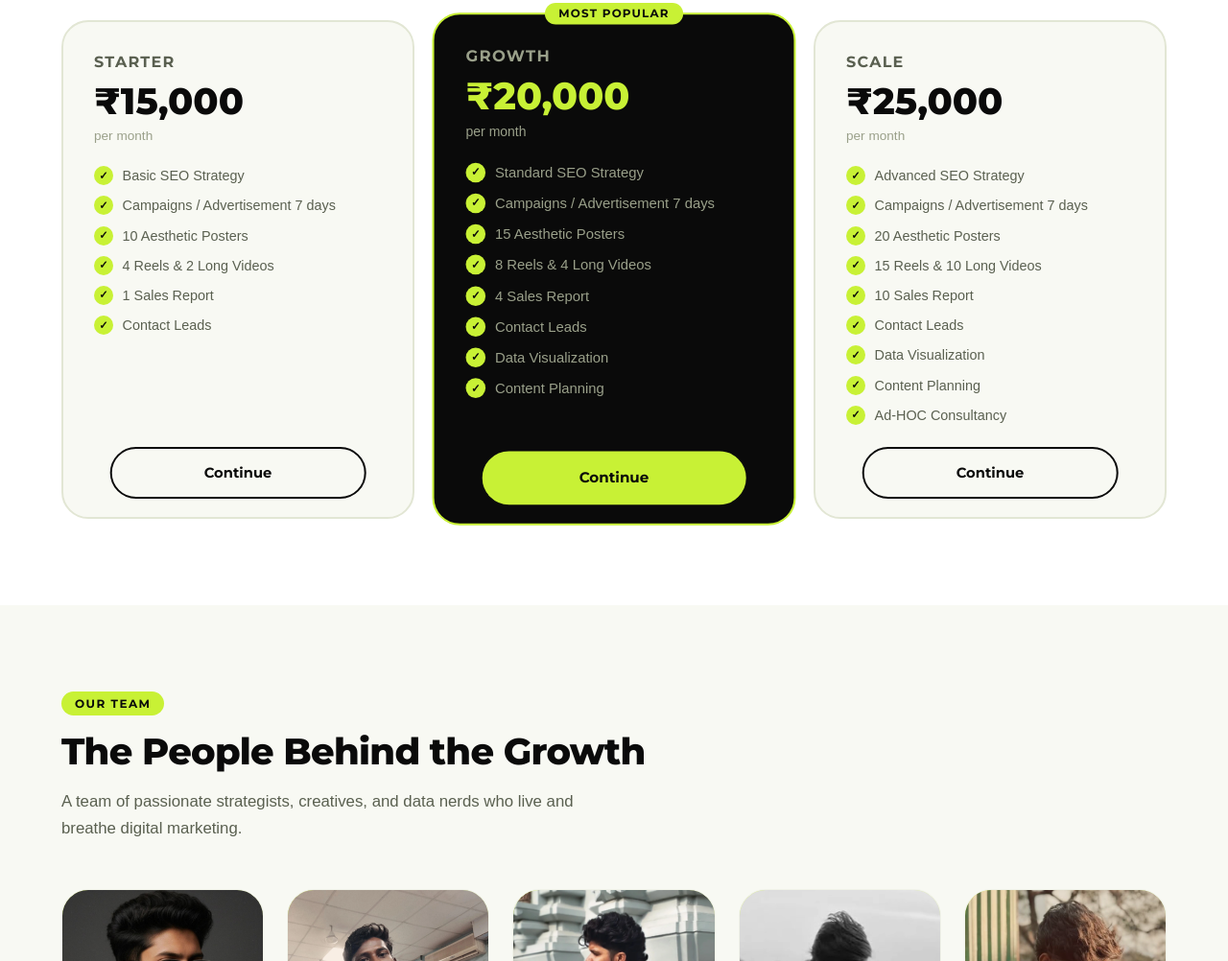
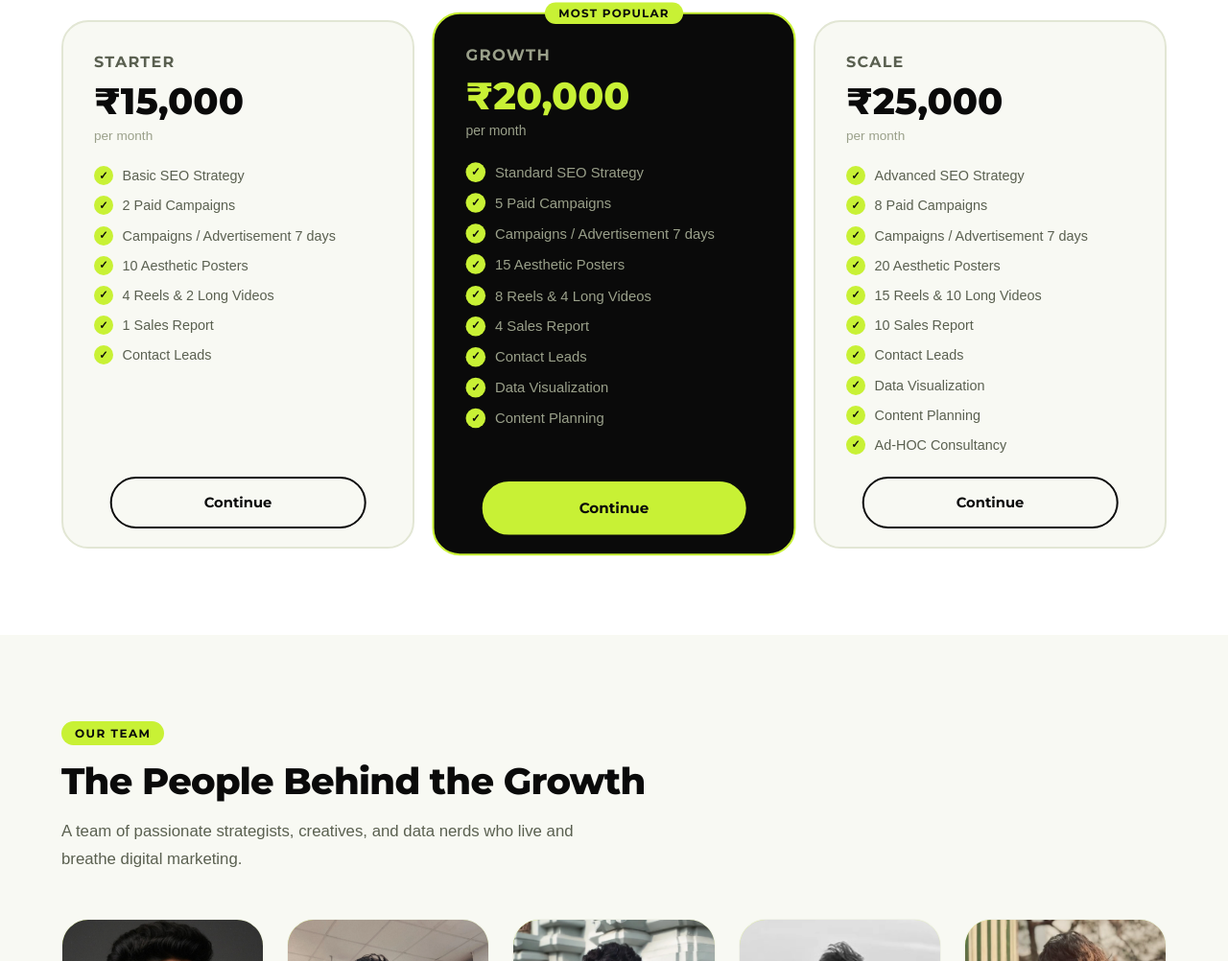
Before and after one commit to theliftmedia/home, a plain HTML site: page index.html in a window 1280 px wide. Shown: the part 3095-4097 px from the top of the page at 96% size. Drawn offline with Linux system fonts and the light colour scheme; a web font is replaced by a local one.

Commit message:
Update index.html

```diff
--- a/index.html
+++ b/index.html
@@ -268,6 +268,7 @@
           <div class="plan-period">per month</div>
           <ul class="plan-features">
             <li>Basic SEO Strategy</li>
+            <li>2 Paid Campaigns</li>
             <li>Campaigns / Advertisement 7 days</li>
             <li>10 Aesthetic Posters</li>
             <li>4 Reels &amp; 2 Long Videos</li>
@@ -285,6 +286,7 @@
           <div class="plan-period">per month</div>
           <ul class="plan-features">
             <li>Standard SEO Strategy</li>
+            <li>5 Paid Campaigns</li>
             <li>Campaigns / Advertisement 7 days</li>
             <li>15 Aesthetic Posters</li>
             <li>8 Reels &amp; 4 Long Videos</li>
@@ -303,6 +305,7 @@
           <div class="plan-period">per month</div>
           <ul class="plan-features">
             <li>Advanced SEO Strategy</li>
+            <li>8 Paid Campaigns</li>
             <li>Campaigns / Advertisement 7 days</li>
             <li>20 Aesthetic Posters</li>
             <li>15 Reels &amp; 10 Long Videos</li>
```
